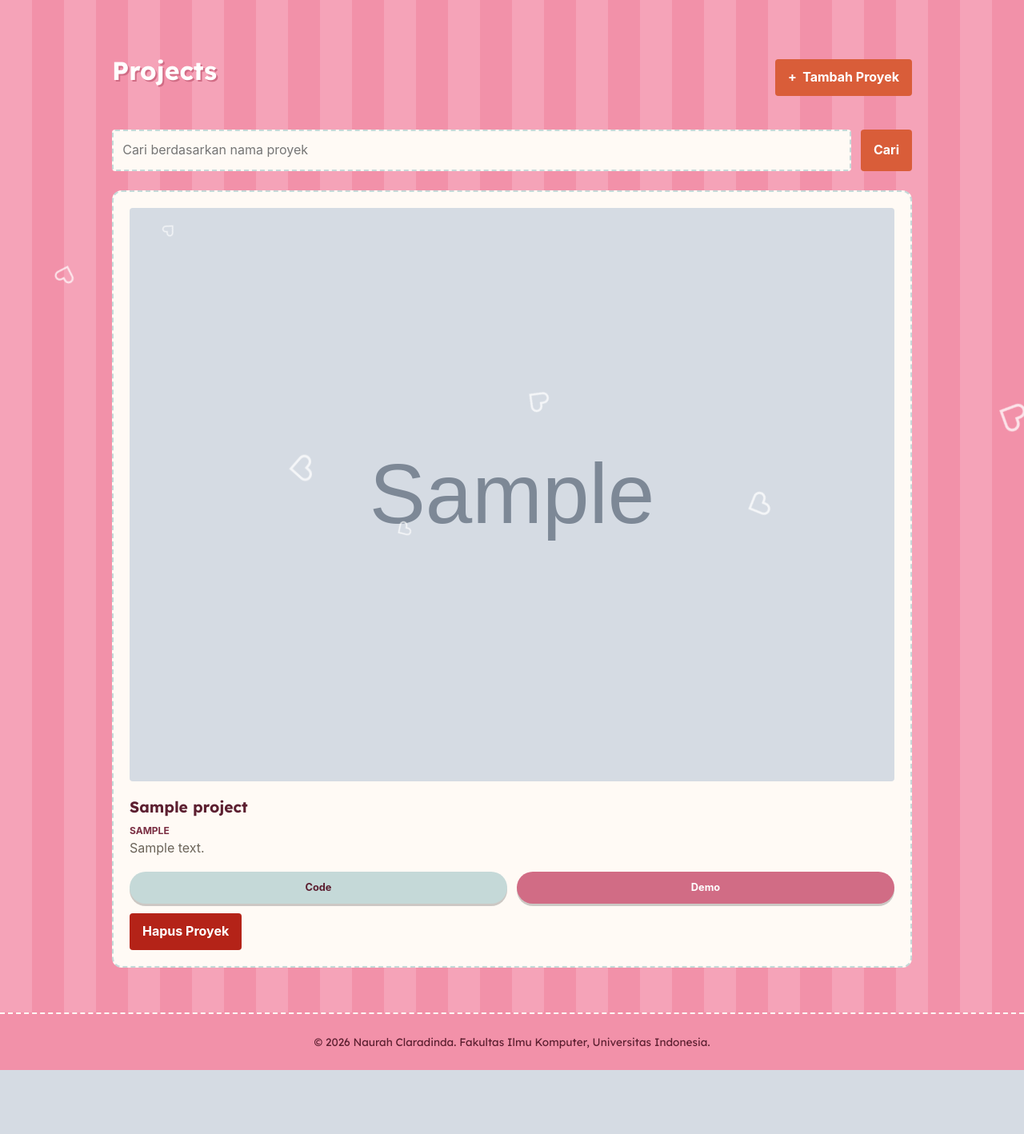
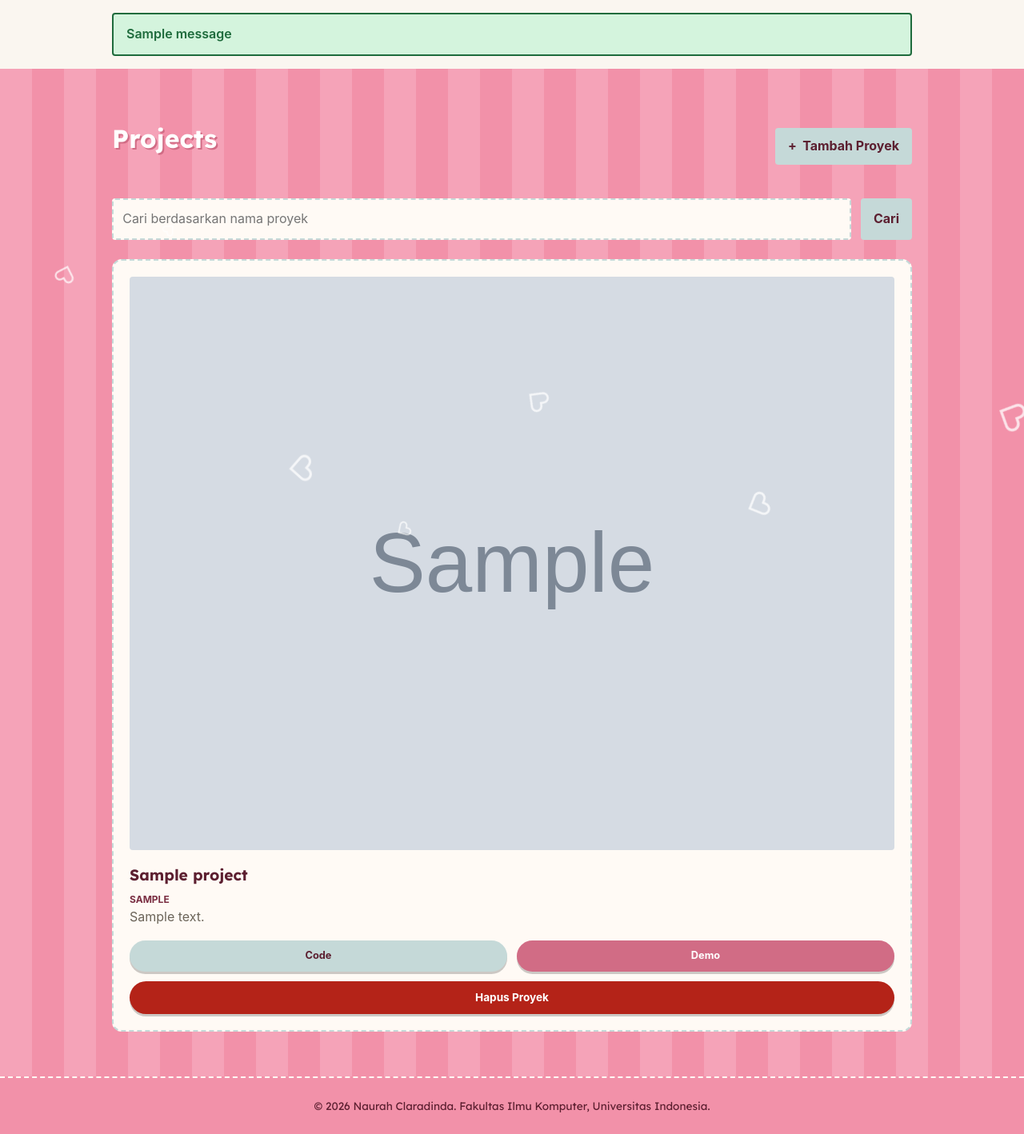
Before and after one commit to Naur4h/myportofolio, a Django app: page /projects/ in a window 1280 px wide. Shown: the part 92-1510 px from the top of the page at 80% size. Before the commit the page ends 1430 px from the top, so only its background shows below. Run offline with Django 5.2, Linux system fonts and the light colour scheme; tables that the repository leaves empty hold one stand-in row (values such as "Sample post"); grey boxes marked "Sample" are stand-in pictures; one stand-in notice (Sample message) is shown.

Commit message:
Add password protection for project create/delete with confirmation modal

```diff
--- a/main/views.py
+++ b/main/views.py
@@ -1,3 +1,5 @@
+import os
+
 from django.contrib import messages
 from django.core import serializers
 from django.http import HttpResponse
@@ -5,7 +7,6 @@ from django.shortcuts import get_object_or_404, redirect, render
 
 from main.forms import ProjectForm
 from main.models import Experience, Project
-
 
 def show_main(request):
     context = {
@@ -59,10 +60,15 @@ def show_projects(request):
 def create_project(request):
     form = ProjectForm(request.POST or None)
 
-    if request.method == "POST" and form.is_valid():
-        form.save()
-        messages.success(request, "Proyek baru berhasil ditambahkan!")
-        return redirect("main:show_projects")
+    if request.method == "POST":
+        if request.POST.get("edit_password") != os.getenv("EDIT_PASSWORD"):
+            messages.error(request, "Password salah!")
+            return redirect("main:show_projects")
+
+        if form.is_valid():
+            form.save()
+            messages.success(request, "Proyek baru berhasil ditambahkan!")
+            return redirect("main:show_projects")
 
     context = {
         "name": "Naurah Claradinda",
@@ -74,6 +80,10 @@ def delete_project(request, project_id):
     project = get_object_or_404(Project, pk=project_id)
 
     if request.method == "POST":
+        if request.POST.get("edit_password") != os.getenv("EDIT_PASSWORD"):
+            messages.error(request, "Password salah!")
+            return redirect("main:show_projects")
+
         project.delete()
         messages.success(request, "Project berhasil dihapus!")
         return redirect("main:show_projects")
--- a/static/css/style.css
+++ b/static/css/style.css
@@ -619,11 +619,27 @@ body {
 }
 
 .button-secondary {
-    background: var(--maroon);
+    background: var(--teal);
+    color: var(--maroon);
+    border: none;
+}
+
+.button-secondary:hover {
+    background: #b3c7c6;
 }
 
 .button-danger {
     background: #b42318;
+    color: #ffffff;
+    border-radius: 999px;
+    padding: 0.6rem 1.5rem;
+    font-size: 0.85rem;
+    box-shadow: 0 3px 0px rgba(0,0,0,0.2);
+}
+
+.button-danger:hover {
+    background: #6b100a;
+    transform: translateY(-2px);
 }
 
 .project-header {
@@ -679,6 +695,26 @@ body {
     font: inherit;
 }
 
+.project-search .button {
+    background: var(--teal);
+    color: var(--maroon);
+}
+
+.project-search .button:hover {
+    background: #d16c85;
+    color: #ffffff;
+}
+
+.project-add-button {
+    background: var(--teal);
+    color: var(--maroon);
+}
+
+.project-add-button:hover {
+    background: #d16c85;
+    color: #ffffff;
+}
+
 .project-search__input:focus {
     outline: 2px solid var(--accent);
 }
@@ -688,3 +724,103 @@ body {
         flex-direction: column;
     }
 }
+
+
+.delete-password-input {
+    padding: 0.6rem;
+    border: 2px dashed var(--teal);
+    border-radius: var(--radius);
+    background: #fffaf5;
+    font: inherit;
+}
+
+.alert-message {
+    padding: 0.75rem 1rem;
+    border-radius: var(--radius);
+    margin: 1rem 0;
+    font-weight: 600;
+}
+
+.alert-error {
+    background-color: #fde2e1;
+    color: #b42318;
+    border: 2px solid #b42318;
+}
+
+.alert-success {
+    background-color: #d4f4dd;
+    color: #1e6b3c;
+    border: 2px solid #1e6b3c;
+}
+.delete-modal {
+    position: fixed;
+    top: 50%;
+    left: 50%;
+    transform: translate(-50%, -50%);
+    margin: 0;
+    border: 2px dashed var(--teal);
+    border-radius: 16px;
+    padding: 1.75rem 1.5rem 1.5rem;
+    max-width: 340px;
+    width: 90%;
+    background-color: #fffaf5;
+    box-shadow: 6px 6px 0px rgba(169, 68, 42, 0.3);
+    font-family: "Lexend", sans-serif;
+}
+
+.delete-modal::backdrop {
+    background: rgba(28, 25, 23, 0.55);
+}
+
+.delete-modal::before {
+    content: "";
+    position: absolute;
+    top: -12px;
+    left: 50%;
+    transform: translateX(-50%) rotate(-3deg);
+    width: 60px;
+    height: 24px;
+    background-color: var(--teal);
+    opacity: 0.85;
+    border-radius: 2px;
+    box-shadow: 0 2px 3px rgba(0,0,0,0.15);
+}
+
+.delete-modal h3 {
+    color: var(--maroon);
+    margin-bottom: 0.5rem;
+    font-size: 1.15rem;
+}
+
+.delete-modal p {
+    color: #6b6459;
+    margin-bottom: 1rem;
+}
+
+.delete-password-input {
+    width: 100%;
+    box-sizing: border-box;
+    padding: 0.7rem;
+    border: 2px dashed var(--teal);
+    border-radius: var(--radius);
+    background: var(--paper);
+    color: var(--maroon);
+    font: inherit;
+    margin-bottom: 1rem;
+}
+
+.delete-modal-actions {
+    display: flex;
+    gap: 0.75rem;
+}
+
+.delete-modal-actions .button {
+    flex: 1;
+    border-radius: 999px;
+    padding: 0.65rem 1rem;
+}
+
+.project-card-delete-trigger {
+    margin-top: 0.75rem;
+    width: 100%;
+}
--- a/templates/base.html
+++ b/templates/base.html
@@ -36,6 +36,13 @@
             </ul>
         </nav>
     </header>
+    {% if messages %}
+    <div class="container">
+        {% for message in messages %}
+            <p class="alert-message alert-{{ message.tags }}">{{ message }}</p>
+        {% endfor %}
+    </div>
+{% endif %}
 
     {% block content %}{% endblock content %}
 
--- a/templates/projects.html
+++ b/templates/projects.html
@@ -41,10 +41,22 @@
                                     <a href="{{ project.demo_url }}" target="_blank" class="pill-btn pill-btn-alt">Demo</a>
                                 {% endif %}
                             </div>
-                            <form method="post" action="{% url 'main:delete_project' project.id %}" class="project-delete-form">
-                                {% csrf_token %}
-                                <button type="submit" class="button button-danger">Hapus Proyek</button>
-                            </form>
+<button type="button" class="button button-danger project-card-delete-trigger" onclick="document.getElementById('delete-modal-{{ project.id }}').showModal()">
+    Hapus Proyek
+</button>
+
+<dialog id="delete-modal-{{ project.id }}" class="delete-modal">
+    <form method="post" action="{% url 'main:delete_project' project.id %}">
+        {% csrf_token %}
+        <h3>Yakin ingin menghapus proyek ini?</h3>
+        <p>{{ project.title }}</p>
+        <input type="password" name="edit_password" placeholder="Masukkan password" required class="delete-password-input">
+        <div class="delete-modal-actions">
+            <button type="button" class="button button-secondary" onclick="document.getElementById('delete-modal-{{ project.id }}').close()">Tidak</button>
+            <button type="submit" class="button button-danger">Ya, Hapus</button>
+        </div>
+    </form>
+</dialog>
                         </article>
                                 {% empty %}
                                     {% if title_query %}
```
